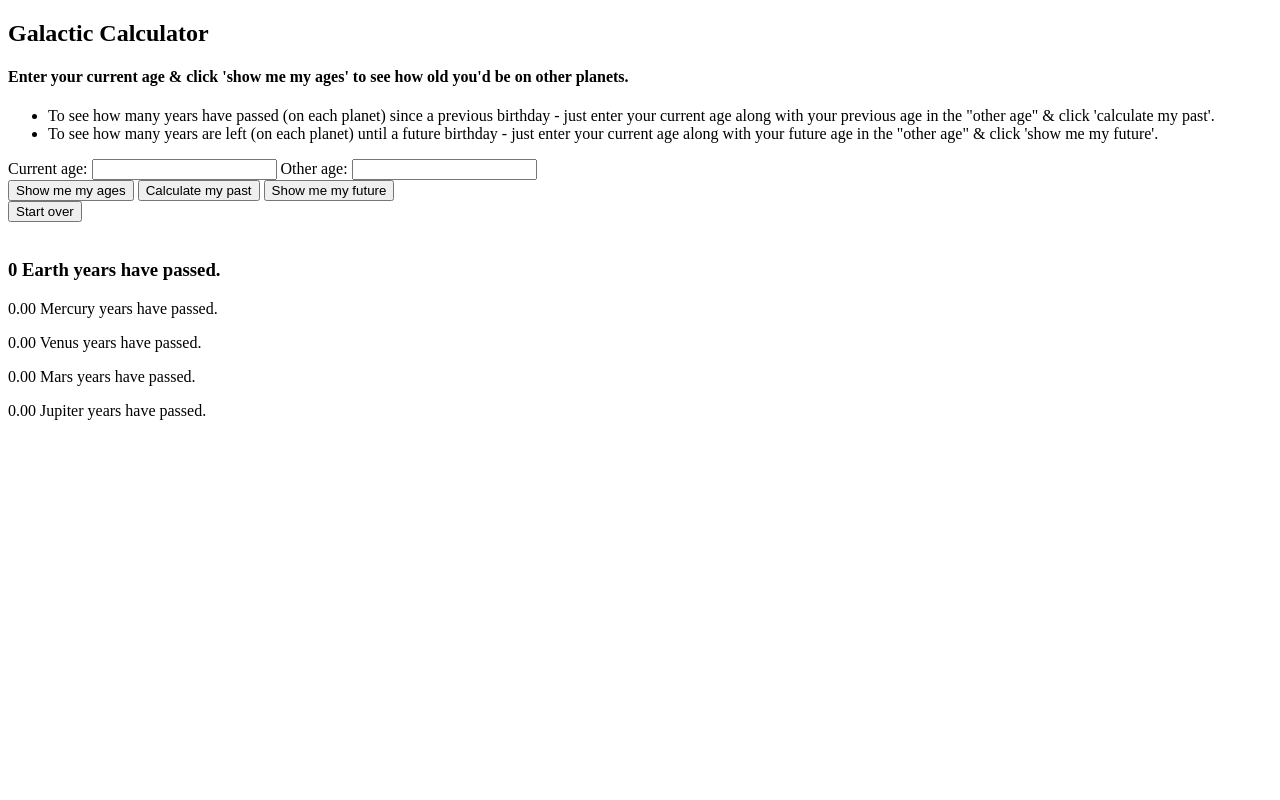
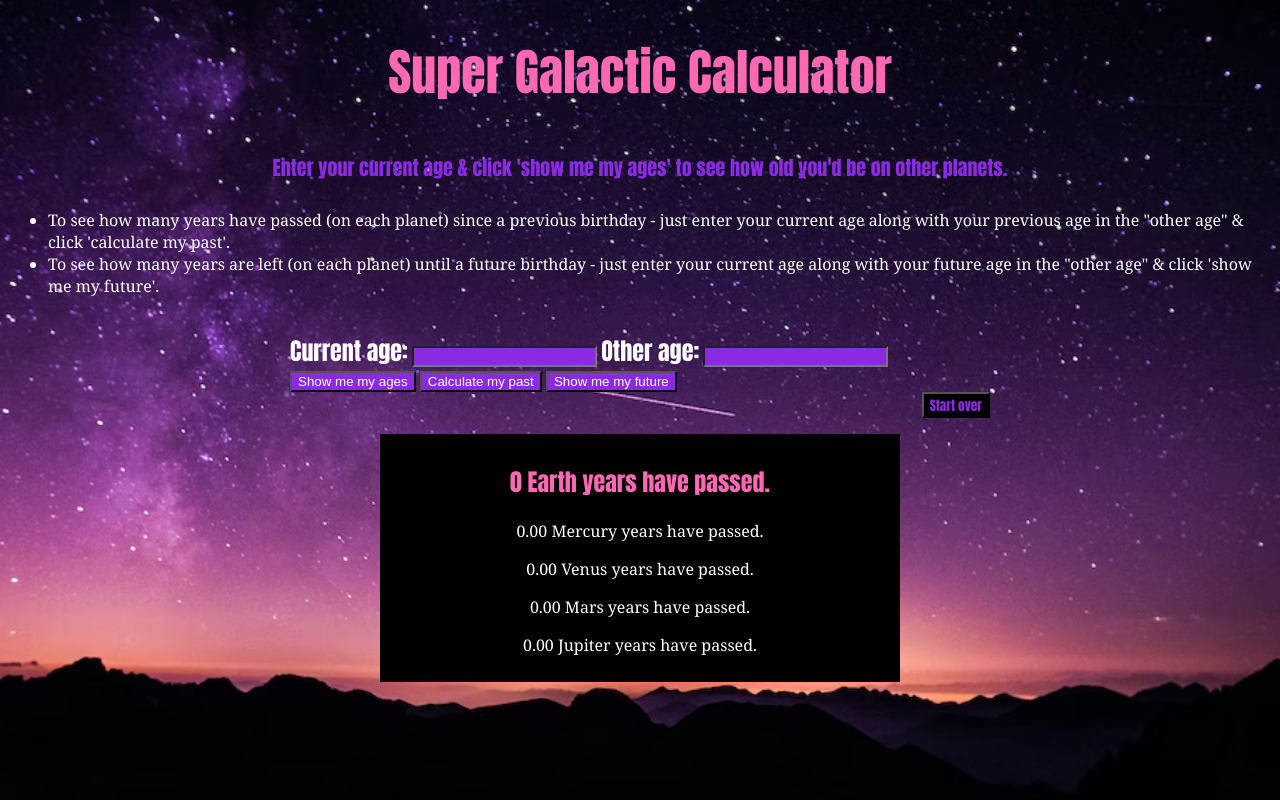
Before and after one commit to eluckie/super-galactic-calculator, a website built with webpack: page src/index.html in a window 1280 px wide. Both pictures are taken after typing "5", "5" into the empty fields and a click on the button "Calculate my past". Built offline with nearby package versions, Linux system fonts and the light colour scheme.

Commit message:
add purple and pink space theme to page & fix small typos

```diff
--- a/src/css/styles.css
+++ b/src/css/styles.css
@@ -1,3 +1,100 @@
 .hidden {
   display:none;
 }
+
+body {
+  background-color:black;
+  background-image:url("../../assets/images/space.jpg");
+  background-size:cover;
+  background-repeat: no-repeat;
+  color:white;
+  font-family:Georgia;
+}
+
+h1 {
+  font-family: Impact, Haettenschweiler, 'Arial Narrow Bold', sans-serif;
+  color:hotpink;
+  font-size:50px;
+  text-align:center;
+}
+
+h2 {
+  font-family:Impact, Haettenschweiler, 'Arial Narrow Bold', sans-serif;
+  color:hotpink;
+}
+
+#first-error-message {
+  color:red;
+  font-weight:bold;
+  text-align:center;
+}
+
+#second-error-message {
+  color:red;
+  font-weight:bold;
+  text-align:center;
+}
+
+#directions {
+  color:blueviolet;
+  font-family:Impact, Haettenschweiler, 'Arial Narrow Bold', sans-serif;
+  font-size:20px;
+  padding:10px 10px;
+  width:60%;
+  margin:auto;
+  text-align:center;
+}
+
+#age-form {
+  padding:20px 30px;
+  margin:auto;
+  width:700px;
+}
+
+#ages-object {
+  background-color:black;
+  text-align: center;
+  padding:10px;
+  width:500px;
+  margin:auto;
+}
+
+#age-button {
+  background-color:blueviolet;
+  color:white;
+}
+
+#past-button {
+  background-color:blueviolet;
+  color:white;
+}
+
+#future-button {
+  background-color:blueviolet;
+  color:white;
+}
+
+#reset-button {
+  background-color:black;
+  color:blueviolet;
+  float:right;
+  font-family:Impact, Haettenschweiler, 'Arial Narrow Bold', sans-serif;
+}
+
+#current-age {
+  background-color:blueviolet;
+}
+
+#other-age {
+  background-color:blueviolet;
+}
+
+#current-age-label {
+  font-family:Impact, Haettenschweiler, 'Arial Narrow Bold', sans-serif;
+  font-size:x-large;
+}
+
+#other-age-label {
+  font-family:Impact, Haettenschweiler, 'Arial Narrow Bold', sans-serif;
+  font-size:x-large;
+}
--- a/src/index.html
+++ b/src/index.html
@@ -4,12 +4,12 @@
   <title>Super Galactic Calculator</title>
 </head>
 <body>
-  <h2>Galactic Calculator</h2>
-  <h4>Enter your current age & click 'show me my ages' to see how old you'd be on other planets.</h4>
-  <ul>
-    <li>To see how many years have passed (on each planet) since a previous birthday - just enter your current age along with your previous age in the "other age" & click 'calculate my past'.</li>
-    <li>To see how many years are left (on each planet) until a future birthday - just enter your current age along with your future age in the "other age" & click 'show me my future'.</li>
-  </ul>
+  <h1>Super Galactic Calculator</h1>
+    <p id="directions">Enter your current age & click 'show me my ages' to see how old you'd be on other planets.</p>
+    <ul>
+      <li>To see how many years have passed (on each planet) since a previous birthday - just enter your current age along with your previous age in the "other age" & click 'calculate my past'.</li>
+      <li>To see how many years are left (on each planet) until a future birthday - just enter your current age along with your future age in the "other age" & click 'show me my future'.</li>
+    </ul>
   <div id="first-error-message" class="hidden">
     <h4>Please enter your current age!</h4>
   </div>
@@ -17,14 +17,15 @@
     <h4>Please enter your current age & another age to compare!</h4>
   </div>
   <form id="age-form">
-    <label for="current-age">Current age:</label>
+    <label for="current-age" id="current-age-label">Current age:</label>
     <input id="current-age" type="number" name="current-age">
-    <label for="other-age">Other age:</label>
+    <label for="other-age" id="other-age-label">Other age:</label>
     <input id="other-age" type="number" name="other-age">
     <br>
     <button type="submit" id="age-button">Show me my ages</button>
     <button type="button" id="past-button">Calculate my past</button>
-    <button type="button" id="future-button">Show me my future</button><br>
+    <button type="button" id="future-button">Show me my future</button>
+    <br>
     <button type="button" id="reset-button">Start over</button>
   </form>
   <br>
--- a/src/index.js
+++ b/src/index.js
@@ -20,15 +20,15 @@ function getPlanetaryAges(event) {
     const allPlanetAges = Object.values(planetAges);
     const mercuryP = document.createElement("p");
     const venusP = document.createElement("p");
-    const earthH3 = document.createElement("h3");
+    const earthH2 = document.createElement("h2");
     const marsP = document.createElement("p");
     const jupiterP = document.createElement("p");
     mercuryP.append("Your age on Mercury is " + allPlanetAges[1] + " years old.");
     venusP.append("Your age on Venus is " + allPlanetAges[2] + " years old.");
-    earthH3.append("Your age on Earth is " + allPlanetAges[0] + " years old.");
+    earthH2.append("Your age on Earth is " + allPlanetAges[0] + " years old.");
     marsP.append("Your age on Mars is " + allPlanetAges[3] + " years old.");
     jupiterP.append("Your age on Jupiter is " + allPlanetAges[4] + " years old.");
-    div.append(earthH3);
+    div.append(earthH2);
     div.append(mercuryP);
     div.append(venusP);
     div.append(marsP);
@@ -55,15 +55,15 @@ function getYearsPassed() {
     const allPlanetYears = Object.values(planetYears);
     const mercuryP = document.createElement("p");
     const venusP = document.createElement("p");
-    const earthH3 = document.createElement("h3");
+    const earthH2 = document.createElement("h2");
     const marsP = document.createElement("p");
     const jupiterP = document.createElement("p");
     mercuryP.append(allPlanetYears[1] + " Mercury years have passed.");
     venusP.append(allPlanetYears[2] + " Venus years have passed.");
-    earthH3.append(allPlanetYears[0] + " Earth years have passed.");
+    earthH2.append(allPlanetYears[0] + " Earth years have passed.");
     marsP.append(allPlanetYears[3] + " Mars years have passed.");
     jupiterP.append(allPlanetYears[4] + " Jupiter years have passed.");
-    div.append(earthH3);
+    div.append(earthH2);
     div.append(mercuryP);
     div.append(venusP);
     div.append(marsP);
@@ -90,15 +90,15 @@ function getFutureYears() {
     const allPlanetYears = Object.values(planetYears);
     const mercuryP = document.createElement("p");
     const venusP = document.createElement("p");
-    const earthH3 = document.createElement("h3");
+    const earthH2 = document.createElement("h2");
     const marsP = document.createElement("p");
     const jupiterP = document.createElement("p");
     mercuryP.append(allPlanetYears[1] + " Mercury years have yet to pass.");
     venusP.append(allPlanetYears[2] + " Venus years have yet to pass.");
-    earthH3.append(allPlanetYears[0] + " Earth years have yet to pass.");
+    earthH2.append(allPlanetYears[0] + " Earth years have yet to pass.");
     marsP.append(allPlanetYears[3] + " Mars years have yet to pass.");
     jupiterP.append(allPlanetYears[4] + " Jupiter years have yet to pass.");
-    div.append(earthH3);
+    div.append(earthH2);
     div.append(mercuryP);
     div.append(venusP);
     div.append(marsP);
```
Also changed, not shown: README.md, assets/images/space.jpg (added), 1 other file.
